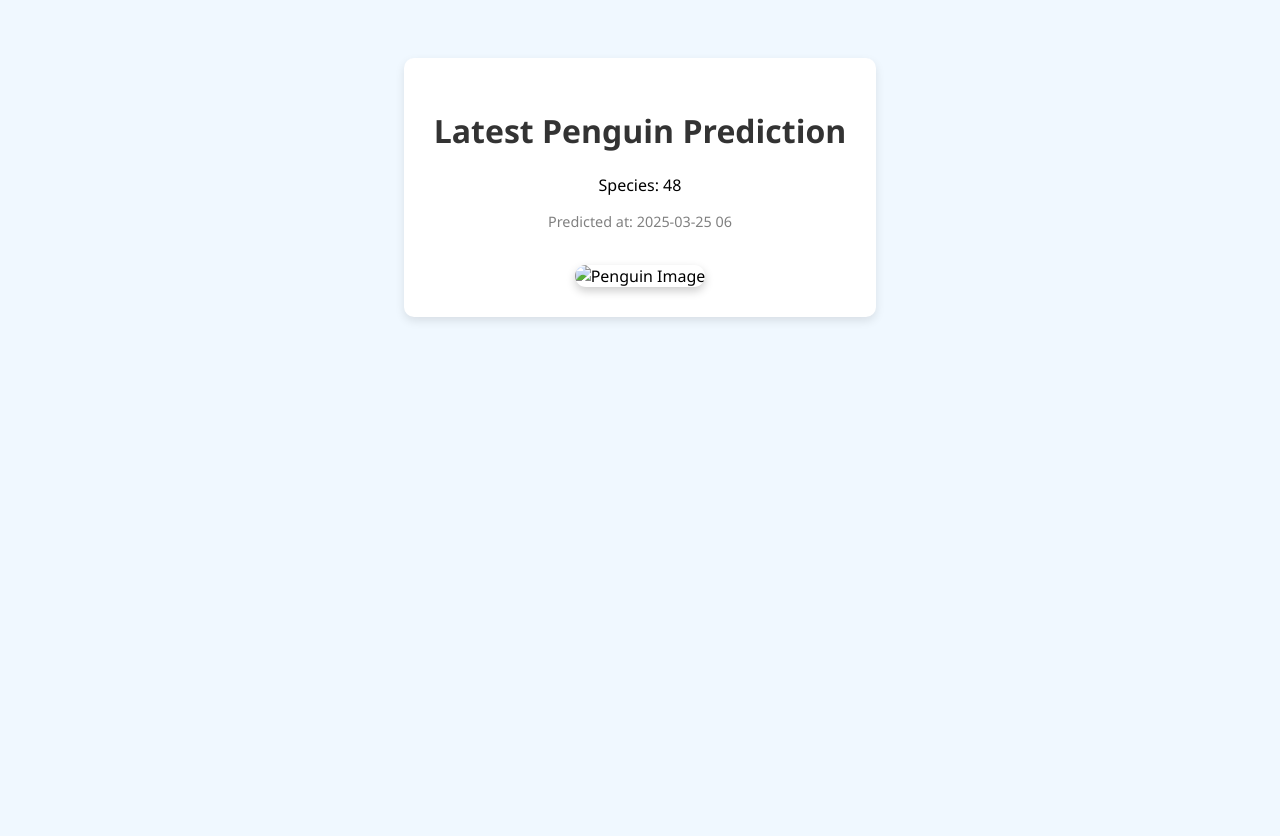
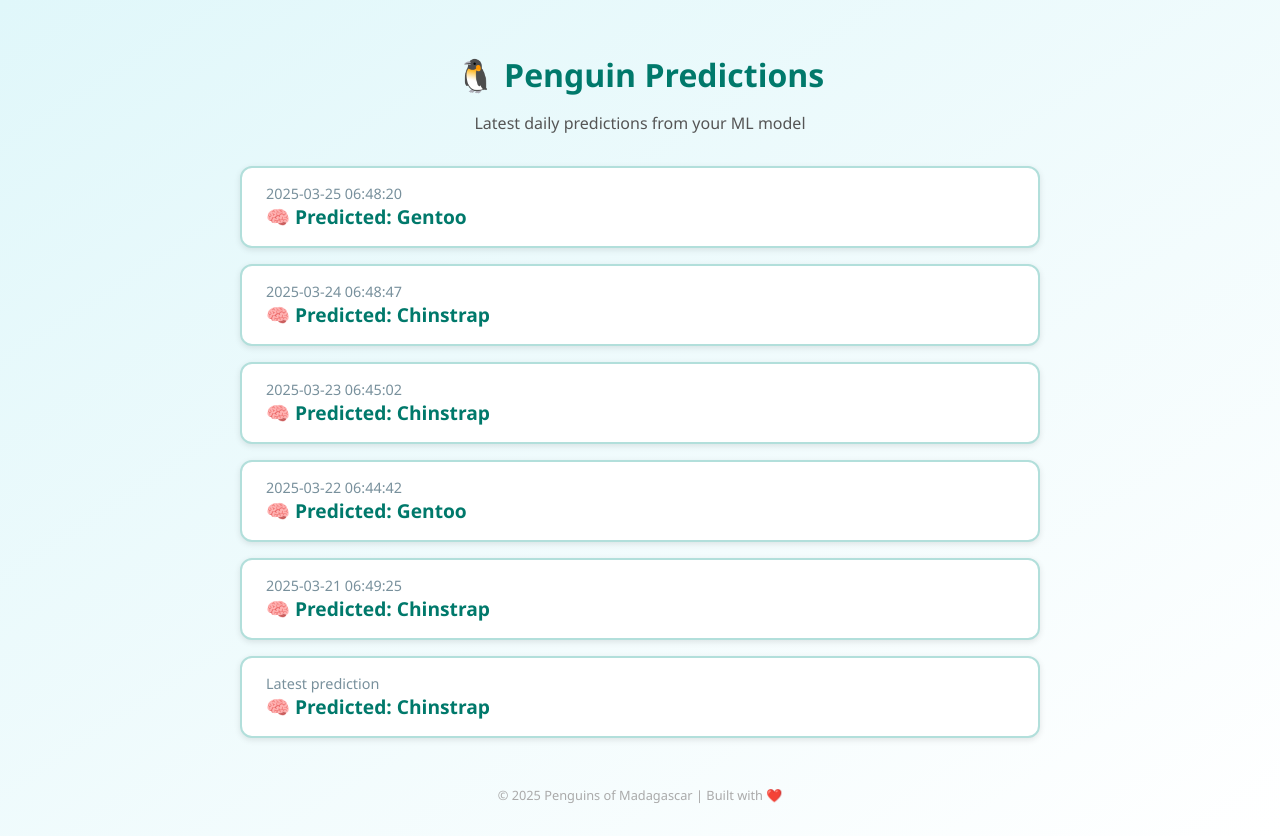
Before and after one commit to Cami9000/Penguins-of-Madagascar, a plain HTML site: page index.html in a window 1280 px wide. Before the commit the page ends 800 px from the top, so only its background shows below. Drawn offline with Linux system fonts and the light colour scheme.

Commit message:
Update index.html

```diff
--- a/index.html
+++ b/index.html
@@ -2,63 +2,88 @@
 <html lang="en">
 <head>
   <meta charset="UTF-8">
-    <title>Penguin Prediction</title>
+  <meta name="viewport" content="width=device-width, initial-scale=1">
+  <title>🐧 Penguin Predictions</title>
   <style>
     body {
-            font-family: 'Segoe UI', sans-serif;
-            background-color: #f0f8ff;
+      background: linear-gradient(to bottom right, #e0f7fa, #ffffff);
+      font-family: 'Segoe UI', Tahoma, Geneva, Verdana, sans-serif;
+      padding: 2rem;
+      color: #333;
+      max-width: 800px;
+      margin: auto;
+    }
+    h1 {
       text-align: center;
-            padding: 50px;
+      color: #00796b;
+      margin-bottom: 0.5rem;
     }
-        .penguin-image {
-            width: 300px;
-            border-radius: 15px;
-            box-shadow: 0 4px 10px rgba(0,0,0,0.2);
-            margin-top: 20px;
+    p.subtitle {
+      text-align: center;
+      color: #555;
+      margin-bottom: 2rem;
     }
     .prediction-box {
-            background: #ffffff;
-            border-radius: 10px;
-            display: inline-block;
-            padding: 30px;
-            box-shadow: 0 4px 10px rgba(0,0,0,0.1);
+      background-color: #ffffff;
+      border: 2px solid #b2dfdb;
+      border-radius: 12px;
+      padding: 1rem 1.5rem;
+      margin-bottom: 1rem;
+      box-shadow: 0 2px 6px rgba(0, 0, 0, 0.1);
+      transition: 0.3s;
     }
-        h1 {
-            color: #333;
+    .prediction-box:hover {
+      transform: scale(1.01);
+      box-shadow: 0 4px 12px rgba(0, 0, 0, 0.15);
     }
-        .time {
-            font-size: 0.9em;
-            color: gray;
+    .timestamp {
+      font-size: 0.9rem;
+      color: #78909c;
+    }
+    .species {
+      font-size: 1.2rem;
+      font-weight: bold;
+      color: #00796b;
+    }
+    footer {
+      text-align: center;
+      font-size: 0.8rem;
+      color: #aaa;
+      margin-top: 3rem;
     }
   </style>
 </head>
 <body>
+  <h1>🐧 Penguin Predictions</h1>
+  <p class="subtitle">Latest daily predictions from your ML model</p>
 
-    <div class="prediction-box">
-        <h1>Latest Penguin Prediction</h1>
-        <p id="prediction"></p>
-        <p class="time" id="time"></p>
-        <img id="penguin-image" class="penguin-image" src="" alt="Penguin Image">
-    </div>
+  <div id="predictions">Loading predictions...</div>
+
+  <footer>
+    &copy; 2025 Penguins of Madagascar | Built with ❤️
+  </footer>
 
   <script>
     fetch('prediction.txt')
       .then(response => response.text())
       .then(data => {
-                const lines = data.trim().split('\n');
-                const lastLine = lines[lines.length - 1];
-                const [timestamp, species] = lastLine.split(':').map(x => x.trim());
+        const container = document.getElementById('predictions');
+        const lines = data.trim().split('\n').reverse(); // Newest on top
+        container.innerHTML = '';
 
-                document.getElementById('prediction').textContent = `Species: ${species}`;
-                document.getElementById('time').textContent = `Predicted at: ${timestamp}`;
-
-                const images = {
-                    "Adelie": "https://upload.wikimedia.org/wikipedia/commons/f/f0/Pygoscelis_adeliae1.jpg",
-                    "Chinstrap": "https://upload.wikimedia.org/wikipedia/commons/7/77/Chinstrap_Penguin_%28Pygoscelis_antarcticus%29_-_Falkland_Islands.jpg",
-                    "Gentoo": "https://upload.wikimedia.org/wikipedia/commons/e/ec/Gentoo_Penguin_with_egg.jpg"
-                };
-
-                document.getElementById('penguin-image').src = images[species] || '';
+        lines.forEach(line => {
+          const [timestamp, species] = line.split(': ');
+          const box = document.createElement('div');
+          box.className = 'prediction-box';
+          box.innerHTML = `
+            <div class="timestamp">${timestamp}</div>
+            <div class="species">🧠 Predicted: ${species}</div>
+          `;
+          container.appendChild(box);
+        });
+      })
+      .catch(error => {
+        document.getElementById('predictions').innerHTML = '<p>Could not load predictions 😢</p>';
       });
   </script>
 </body>
```
Lines whose indentation alone changed are shown as unchanged.
